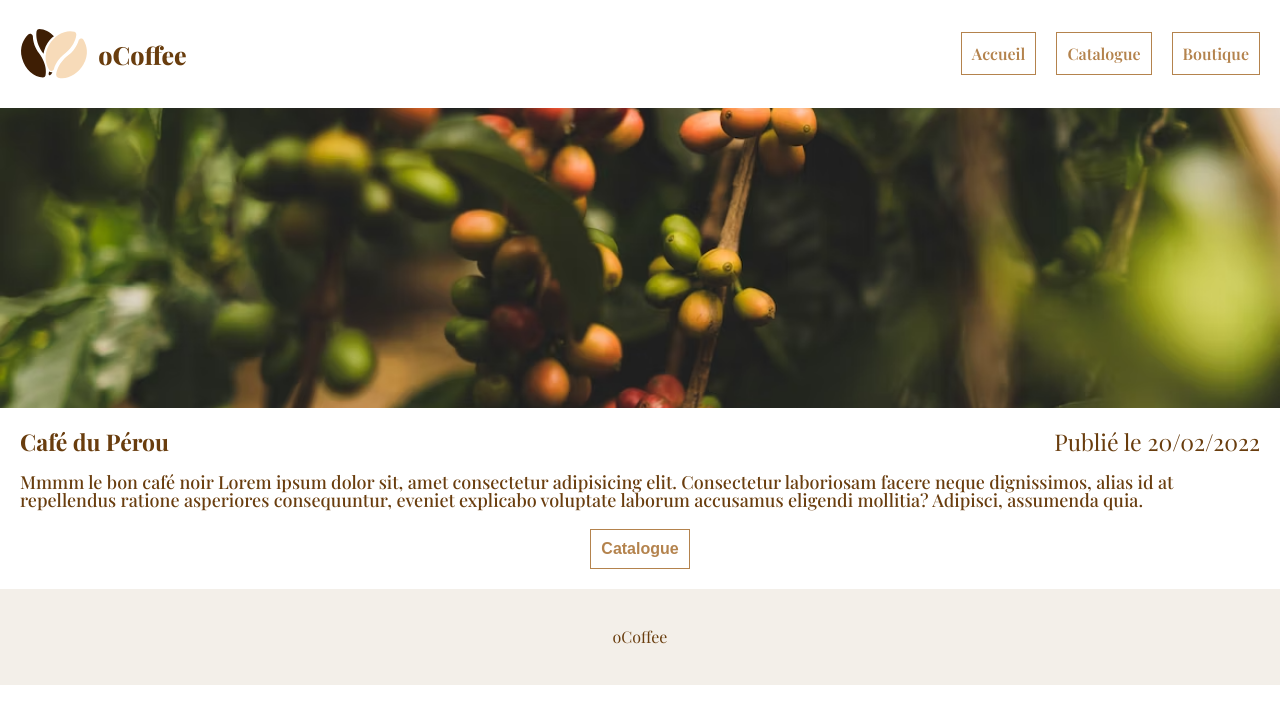
After one commit to MarvinKristMarvin/Coffee, a web app: file html/produit.html in a window 1280 px wide. The commit adds this page. Shown: the top 724 px of the page. Run offline with its HTML, style and script files only (its server is not run), Linux system fonts and the light colour scheme; some web fonts are replaced.

Commit message:
added page html produit and 404

```diff
--- a/css/global.css
+++ b/css/global.css
@@ -12,3 +12,23 @@
 body {
   font-family: "Playfair Display", serif;
 }
+
+.erreur-404 {
+  display: flex;
+  flex-direction: column;
+  justify-content: center;
+  align-items: center;
+  height: 70vh;
+
+  & h1 {
+    font-size: 50px;
+    font-weight: 700;
+    color: var(--coffee-dark);
+  }
+  & p {
+    padding-top: 20px;
+    font-size: 25px;
+    font-weight: 500;
+    color: var(--coffee-dark);
+  }
+}
--- /dev/null
+++ b/css/pageproduit.css
@@ -0,0 +1,50 @@
+.illustration {
+  & img {
+    width: 100%;
+    height: 300px;
+    object-fit: cover;
+  }
+}
+
+.details-produit {
+  padding-top: 10px;
+  display: flex;
+  flex-direction: column;
+
+  & .header-produit {
+    padding-inline: 20px;
+    & h2 {
+      font-weight: 700;
+      font-size: 23px;
+      color: var(--coffee-dark);
+    }
+    & p {
+      font-weight: 400;
+      font-size: 23px;
+      color: var(--coffee-dark);
+    }
+  }
+  & .description-produit {
+    padding-inline: 20px;
+    padding-top: 10px;
+    font-weight: 500;
+    font-size: 18px;
+    color: var(--coffee-dark);
+  }
+  & .bouton-catalogue {
+    border: 1px solid var(--coffee-medium);
+    padding: 10px;
+    align-self: center;
+    margin-block: 20px;
+
+    font-weight: 600;
+    font-size: 16px;
+    text-decoration: none;
+    background-color: white;
+    color: var(--coffee-medium);
+
+    &:hover {
+      cursor: grab;
+    }
+  }
+}
--- /dev/null
+++ b/html/produit.html
@@ -0,0 +1,51 @@
+<!DOCTYPE html>
+<html lang="fr">
+  <head>
+    <meta charset="UTF-8" />
+    <meta name="viewport" content="width=device-width, initial-scale=1.0" />
+    <title>oCoffee - Accueil</title>
+    <link rel="stylesheet" href="../css/reset.css" />
+    <link rel="stylesheet" href="../css/global.css" />
+    <link rel="stylesheet" href="../css/footer.css" />
+    <link rel="stylesheet" href="../css/header.css" />
+    <link rel="stylesheet" href="../css/pageproduit.css" />
+    <link rel="stylesheet" href="../css/produit.css" />
+  </head>
+  <body>
+    <header>
+      <div>
+        <img class="logo" src="../assets/logo.svg" alt="" />
+        <h1>oCoffee</h1>
+      </div>
+      <nav class="menu">
+        <ul>
+          <li><a href="">Accueil</a></li>
+          <li><a href="">Catalogue</a></li>
+          <li><a href="">Boutique</a></li>
+        </ul>
+      </nav>
+    </header>
+    <main>
+      <div class="illustration">
+        <img src="../assets/coffees/589100954.png" alt="" />
+      </div>
+      <div class="details-produit">
+        <header class="header-produit">
+          <h2>Café du Pérou</h2>
+          <p>Publié le 20/02/2022</p>
+        </header>
+        <p class="description-produit">
+          Mmmm le bon café noir Lorem ipsum dolor sit, amet consectetur
+          adipisicing elit. Consectetur laboriosam facere neque dignissimos,
+          alias id at repellendus ratione asperiores consequuntur, eveniet
+          explicabo voluptate laborum accusamus eligendi mollitia? Adipisci,
+          assumenda quia.
+        </p>
+        <button class="bouton-catalogue">Catalogue</button>
+      </div>
+    </main>
+    <footer>
+      <p>oCoffee</p>
+    </footer>
+  </body>
+</html>
```
Also changed, not shown: html/404.html (added, +38 -0 lines).
